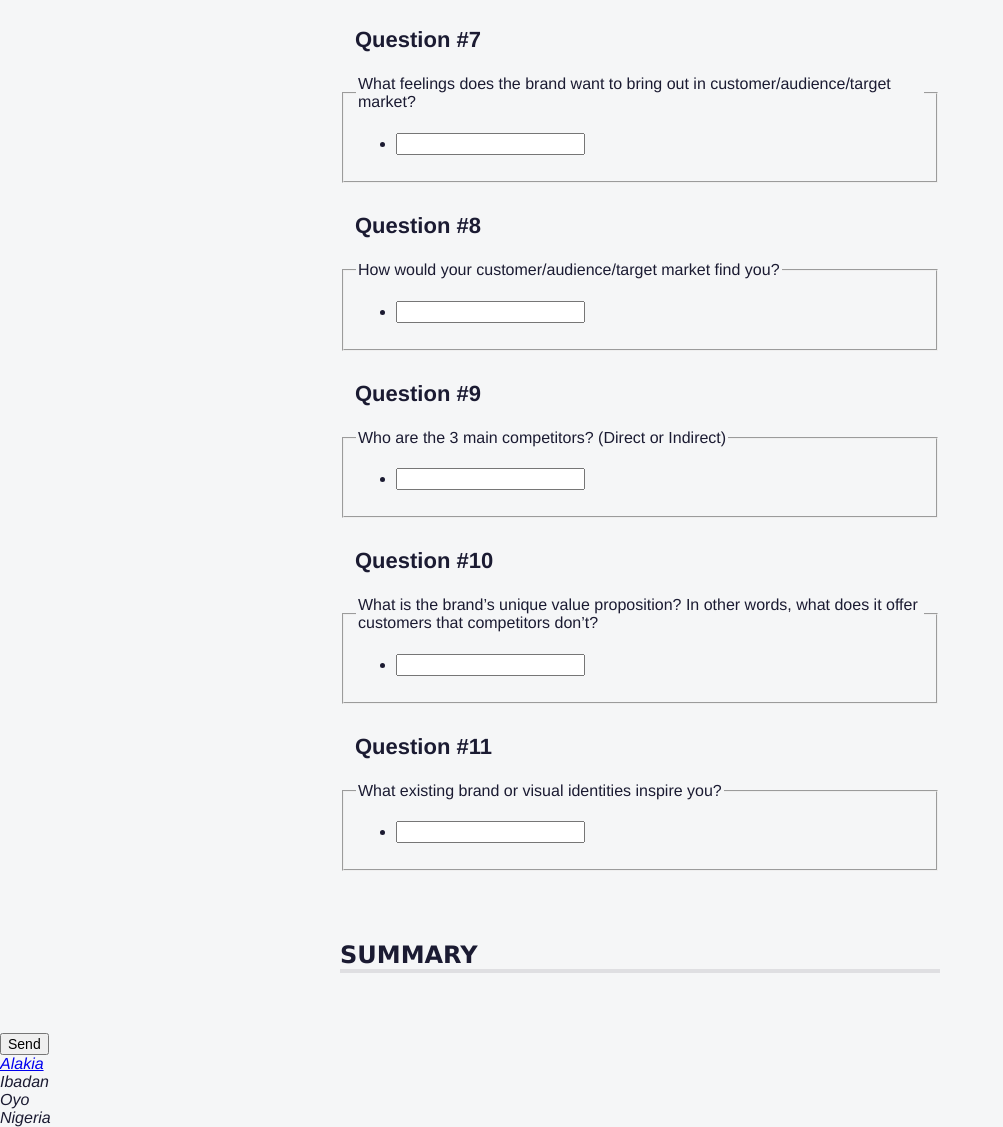
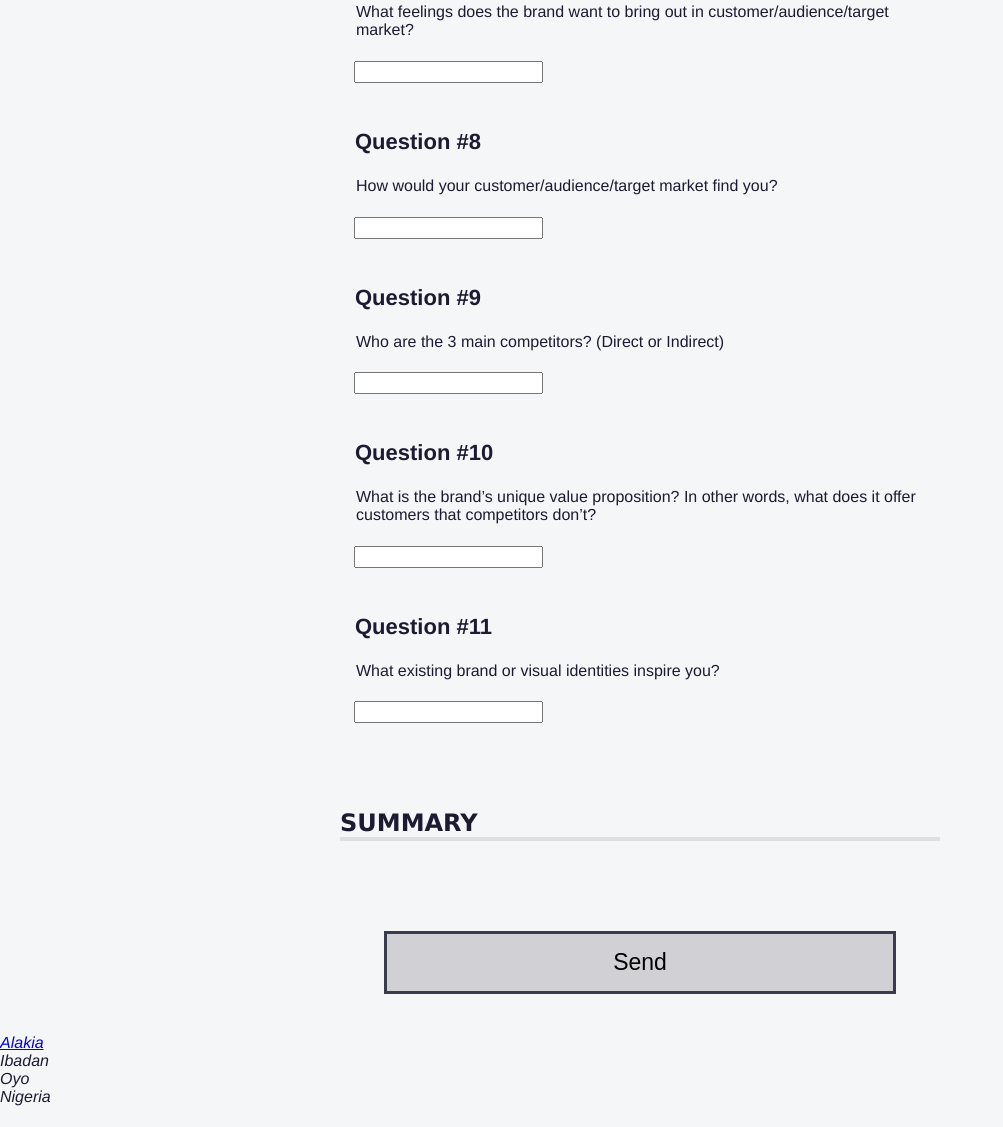
Before and after one commit to mickythegeek/freecodecamp-responsive-web-design, a plain HTML site: page brand-strategy-quiz/index.html in a window 1280 px wide. Shown: the part 1385-2512 px from the top of the page, without its empty margins (0-1003 px from the left). After the commit the page ends 2491 px from the top, so only its background shows below. Drawn offline with Linux system fonts and the light colour scheme.

Commit message:
Styling the questions and Send button

```diff
--- a/brand-strategy-quiz/index.html
+++ b/brand-strategy-quiz/index.html
@@ -222,7 +222,7 @@
             <div class="answer"></div>
           </div>
         </section>
-        <input type="submit" value="Send" />
+        <button type="submit">Send</button>
       </form>
     </main>
     <footer>
--- a/brand-strategy-quiz/styles.css
+++ b/brand-strategy-quiz/styles.css
@@ -91,6 +91,26 @@ h2 {
   padding-top: 60px;
 }
 
+.question {
+  border: none;
+  padding-bottom: 0;
+}
+
+.answers-list {
+  list-style: none;
+  padding: 0;
+}
+
+button {
+  display: block;
+  margin: 40px auto;
+  width: 40%;
+  padding: 15px;
+  font-size: 23px;
+  background: #d0d0d5;
+  border: 3px solid #3b3b4f;
+}
+
 .sr-only {
   position: absolute;
   width: 1px;
```
